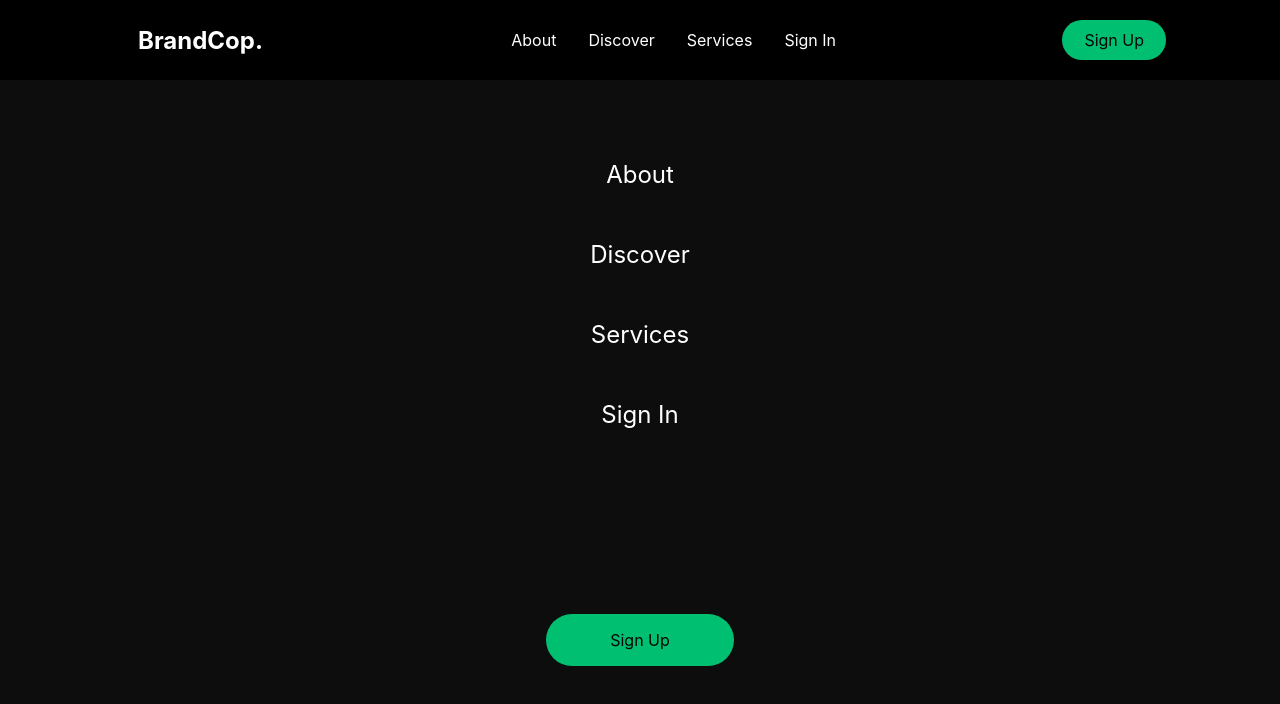
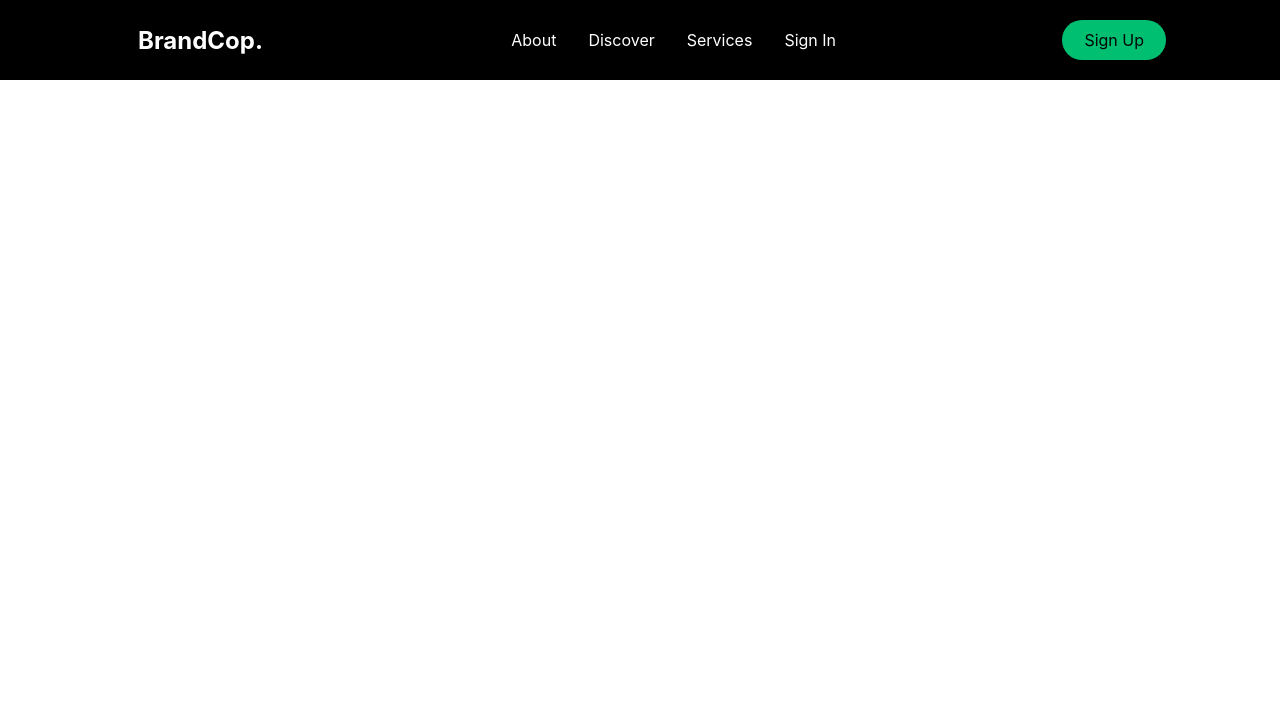
Before and after one commit to AaronRDurant/brand, a React (Create React App) app: page / in a window 1280 px wide. Shown: the top 704 px of the page. Built offline with nearby package versions, Linux system fonts and the light colour scheme.

Commit message:
Add sidebar toggle functionality

```diff
--- a/src/App.js
+++ b/src/App.js
@@ -1,13 +1,11 @@
 import "./App.css";
-import Navbar from "./components/Navbar/";
-import Sidebar from "./components/Sidebar/";
 import { BrowserRouter as Router } from "react-router-dom";
+import Home from "./pages";
 
 function App() {
   return (
     <Router>
-      <Sidebar />
-      <Navbar />
+      <Home />
     </Router>
   );
 }
--- a/src/components/Navbar/NavbarElements.js
+++ b/src/components/Navbar/NavbarElements.js
@@ -77,7 +77,7 @@ export const NavLinks = styled(LinkS)`
   height: 100%;
   cursor: pointer;
 
-  &:active {
+  &.active {
     border-bottom: 3px solid #01bf71;
 `;
 
--- a/src/components/Navbar/index.js
+++ b/src/components/Navbar/index.js
@@ -12,13 +12,13 @@ import {
   NavBtnLink,
 } from "./NavbarElements";
 
-const Navbar = () => {
+const Navbar = ({ toggle }) => {
   return (
     <>
       <Nav>
         <NavbarContainer>
           <NavLogo to="/">BrandCop.</NavLogo>
-          <MobileIcon>
+          <MobileIcon onClick={toggle}>
             <FaBars />
           </MobileIcon>
           <NavMenu>
--- a/src/components/Sidebar/SidebarElements.js
+++ b/src/components/Sidebar/SidebarElements.js
@@ -14,8 +14,8 @@ export const SidebarContainer = styled.aside`
   top: 0;
   left: 0;
   transition: 0.3s ease-in-out;
-  opacity: ${({ isOpen }) => (isOpen ? "100%" : "0")}
-  top: ${({ isOpen }) => (isOpen ? "0" : "100%")}
+  opacity: ${({ isOpen }) => (isOpen ? "100%" : "0")};
+  top: ${({ isOpen }) => (isOpen ? "0" : "-100%")};
 `;
 
 export const CloseIcon = styled(FaTimes)`
--- a/src/components/Sidebar/index.js
+++ b/src/components/Sidebar/index.js
@@ -10,18 +10,26 @@ import {
   SidebarRoute,
 } from "./SidebarElements";
 
-const Sidebar = () => {
+const Sidebar = ({ isOpen, toggle }) => {
   return (
-    <SidebarContainer>
-      <Icon>
+    <SidebarContainer isOpen={isOpen} onClick={toggle}>
+      <Icon onClick={toggle}>
         <CloseIcon />
       </Icon>
       <SidebarWrapper>
         <SidebarMenu>
-          <SidebarLink to="about">About</SidebarLink>
-          <SidebarLink to="discover">Discover</SidebarLink>
-          <SidebarLink to="services">Services</SidebarLink>
-          <SidebarLink to="signin">Sign In</SidebarLink>
+          <SidebarLink to="about" onClick={toggle}>
+            About
+          </SidebarLink>
+          <SidebarLink to="discover" onClick={toggle}>
+            Discover
+          </SidebarLink>
+          <SidebarLink to="services" onClick={toggle}>
+            Services
+          </SidebarLink>
+          <SidebarLink to="signin" onClick={toggle}>
+            Sign In
+          </SidebarLink>
         </SidebarMenu>
         <SideBtnWrap>
           <SidebarRoute to="/">Sign Up</SidebarRoute>
--- /dev/null
+++ b/src/pages/index.js
@@ -0,0 +1,20 @@
+import React, { useState } from "react";
+import Sidebar from "../components/Sidebar";
+import Navbar from "../components/Navbar";
+
+const Home = () => {
+  const [isOpen, setIsOpen] = useState(false);
+
+  const toggle = () => {
+    setIsOpen(!isOpen);
+  };
+
+  return (
+    <>
+      <Sidebar isOpen={isOpen} toggle={toggle} />
+      <Navbar toggle={toggle} />
+    </>
+  );
+};
+
+export default Home;
```
